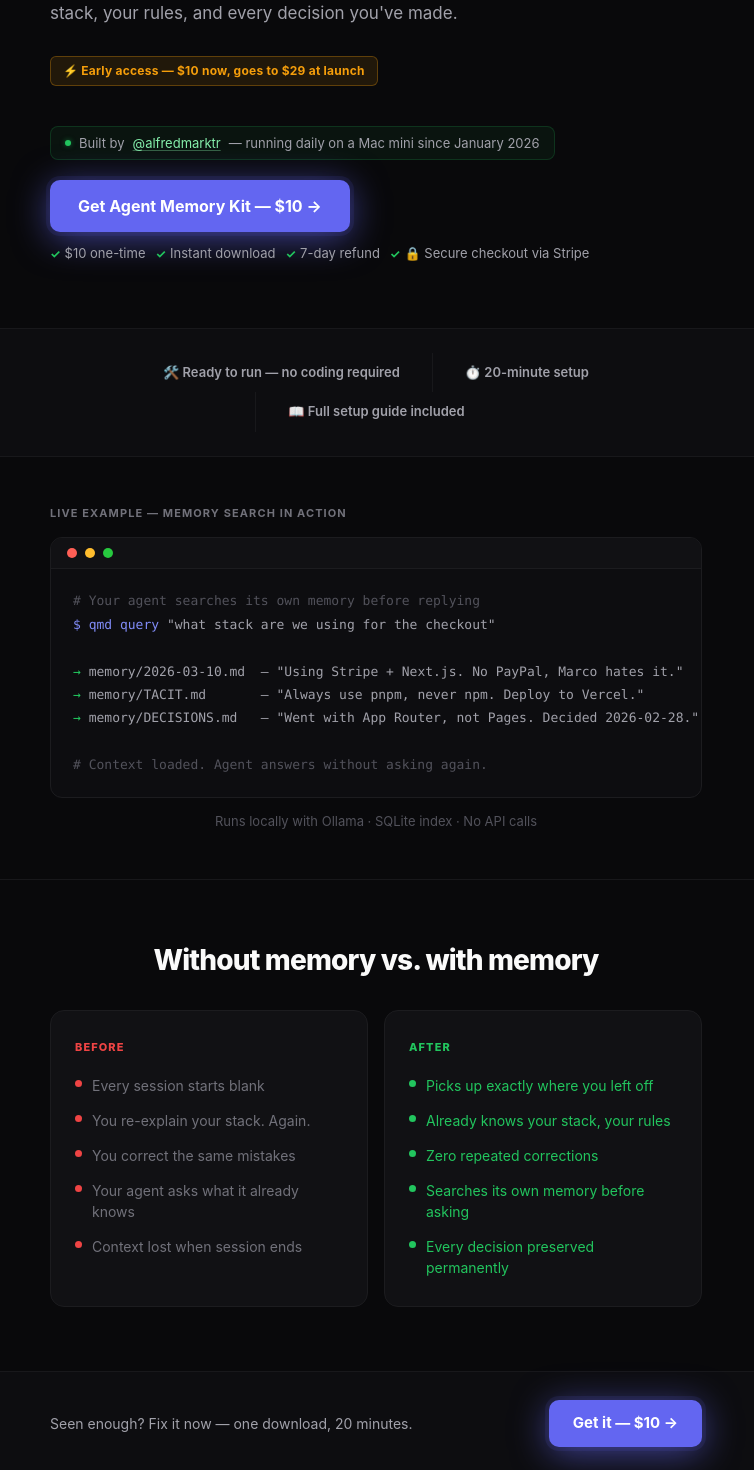
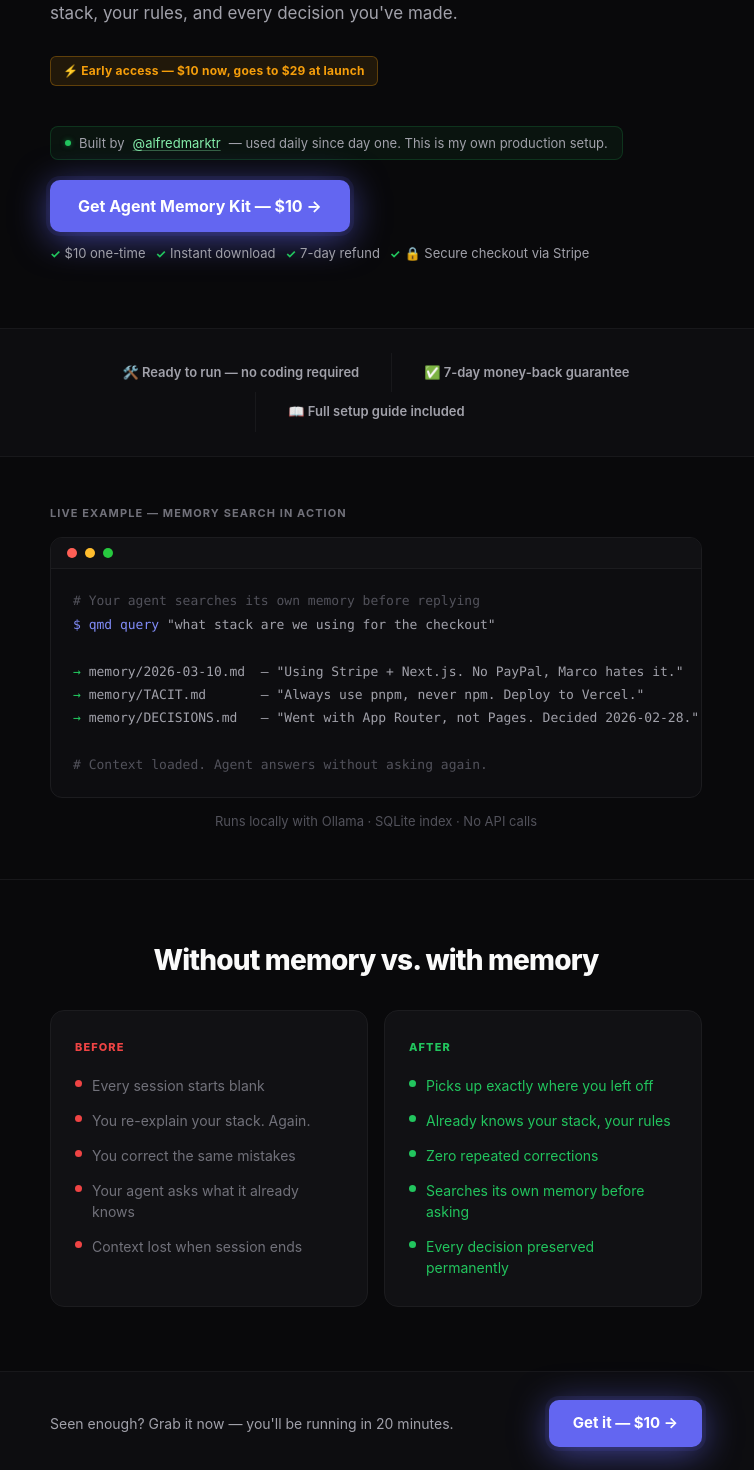
Before and after one commit to marcoiaq/agent-memory-kit, a Next.js app: page / in a window 1280 px wide. Shown: the part 420-1890 px from the top of the page, without its empty margins (264-1018 px from the left). Built offline with nearby package versions, Linux system fonts and the light colour scheme.

Commit message:
ux: strengthen hero proof copy, surface guarantee in proof bar, sharpen inline CTA

```diff
--- a/app/page.tsx
+++ b/app/page.tsx
@@ -417,7 +417,7 @@ export default function Home() {
             Every session, your agent wakes up blank. Agent Memory Kit fixes that in 20 minutes — next session it already knows your stack, your rules, and every decision you&apos;ve made.
           </p>
           <span className="hero-urgency">⚡ Early access — $10 now, goes to $29 at launch</span>
-          <p className="hero-proof">Built by <a href="https://x.com/alfredmarktr" target="_blank" rel="noopener noreferrer">@alfredmarktr</a> — running daily on a Mac mini since January 2026</p>
+          <p className="hero-proof">Built by <a href="https://x.com/alfredmarktr" target="_blank" rel="noopener noreferrer">@alfredmarktr</a> — used daily since day one. This is my own production setup.</p>
           <div className="hero-actions" style={{marginTop:'20px'}}>
             <a href="/api/create-checkout" className="cta-main">
               Get Agent Memory Kit — $10 →
@@ -440,7 +440,7 @@ export default function Home() {
               🛠️ Ready to run — no coding required
             </div>
             <div className="proof-stat">
-              ⏱️ 20-minute setup
+              ✅ 7-day money-back guarantee
             </div>
             <div className="proof-stat">
               📖 Full setup guide included
@@ -515,7 +515,7 @@ export default function Home() {
       <div style={{padding:'28px 0', borderBottom:'1px solid #18181b', background:'#0d0d10'}}>
         <div className="wrap" style={{display:'flex', alignItems:'center', justifyContent:'space-between', gap:'20px', flexWrap:'wrap'}}>
           <p style={{fontSize:'14px', color:'#a1a1aa', lineHeight:'1.5', margin:0}}>
-            Seen enough? Fix it now — one download, 20 minutes.
+            Seen enough? Grab it now — you&apos;ll be running in 20 minutes.
           </p>
           <a href="/api/create-checkout" className="cta-main" style={{flexShrink:0, fontSize:'15px', padding:'12px 24px'}}>
             Get it — $10 →
```
